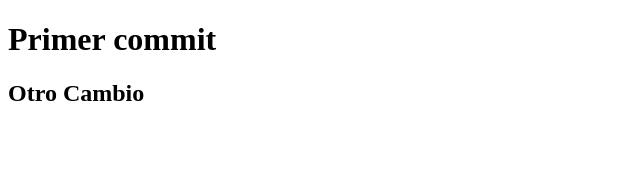
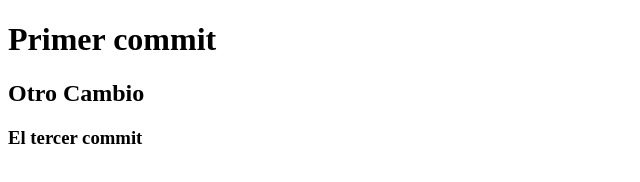
Before and after one commit to PostiglioneMax/project, a plain HTML site: page index.html in a window 1280 px wide. Shown: the whole page, without its empty margins (0-640 px from the left). Drawn offline with Linux system fonts and the light colour scheme.

Commit message:
Tercer commit

```diff
--- a/index.html
+++ b/index.html
@@ -8,5 +8,6 @@
 <body>
     <h1>Primer commit</h1>
     <h2>Otro Cambio</h2>
+    <h3>El tercer commit</h3>
 </body>
 </html>
```
